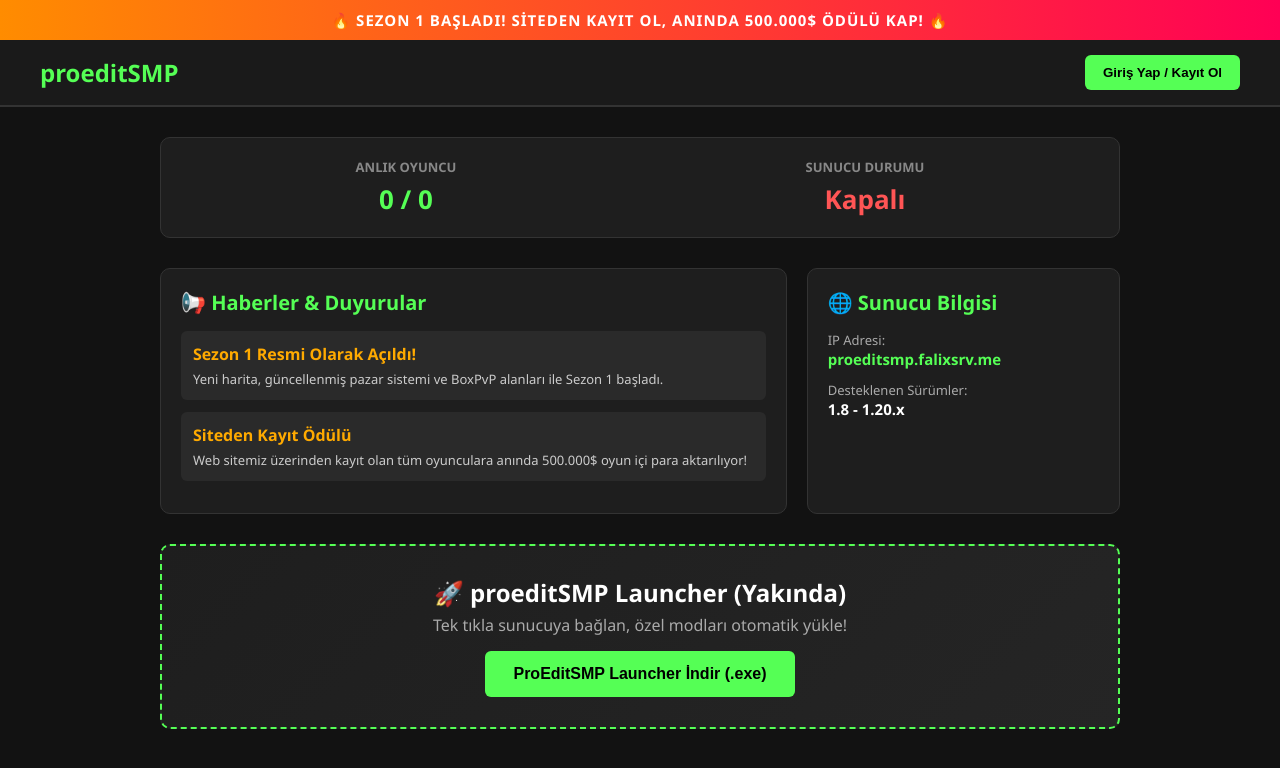
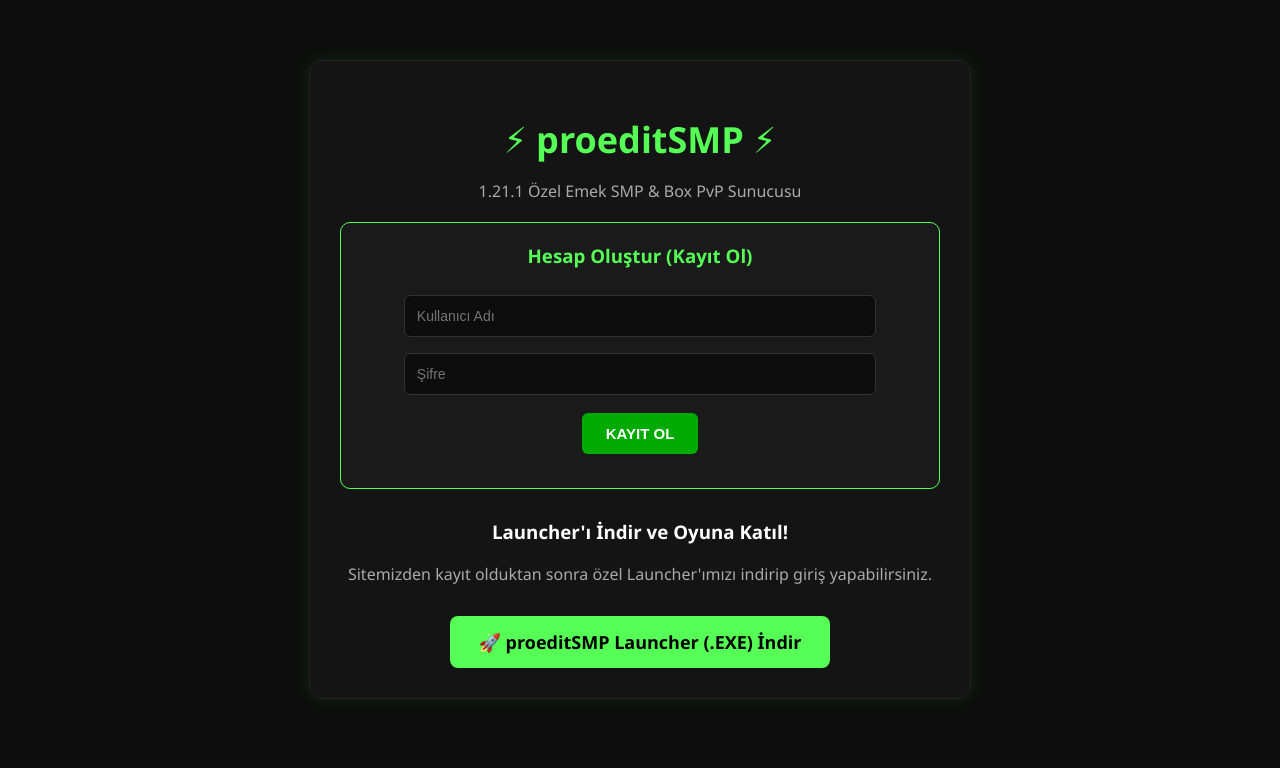
Before and after one commit to proeditsunucu-bit/proedit-web, a website: page public/index.html in a window 1280 px wide. Drawn offline with Linux system fonts and the light colour scheme; no server answers.

Commit message:
Update index.html

```diff
--- a/public/index.html
+++ b/public/index.html
@@ -3,223 +3,150 @@
 <head>
     <meta charset="UTF-8">
     <meta name="viewport" content="width=device-width, initial-scale=1.0">
-    <meta name="google-site-verification" content="1h9eiepfq48OQsLdrifO31VEKFw-bcnN7NAYSwrIT8Y" />
-    <title>proeditSMP - Resmi Minecraft Web Portalı</title>
-
+    <title>proeditSMP - Resmi Web Sitesi</title>
     <style>
-        * { box-sizing: border-box; margin: 0; padding: 0; }
-        body { background: #121212; color: #fff; font-family: 'Segoe UI', Tahoma, Geneva, Verdana, sans-serif; }
-
-        .season-bar {
-            background: linear-gradient(90deg, #ff8c00, #ff0055);
+        body {
+            background-color: #0d0d0d;
+            color: #ffffff;
+            font-family: 'Segoe UI', Tahoma, Geneva, Verdana, sans-serif;
             text-align: center;
-            padding: 10px;
+            margin: 0;
+            padding: 20px;
+        }
+        .container {
+            max-width: 600px;
+            margin: 40px auto;
+            background: #141414;
+            padding: 30px;
+            border-radius: 12px;
+            border: 1px solid #222;
+            box-shadow: 0 0 20px rgba(85, 255, 85, 0.1);
+        }
+        h1 {
+            color: #55ff55;
+            font-size: 36px;
+            margin-bottom: 10px;
+        }
+        p {
+            color: #aaa;
+            font-size: 16px;
+        }
+        .card {
+            background: #1a1a1a;
+            border: 1px solid #55ff55;
+            padding: 20px;
+            border-radius: 10px;
+            margin: 20px 0;
+        }
+        input {
+            width: 80%;
+            padding: 12px;
+            margin: 8px 0;
+            border-radius: 6px;
+            border: 1px solid #333;
+            background: #0d0d0d;
+            color: white;
+            font-size: 14px;
+        }
+        button {
+            background: #00aa00;
+            color: white;
+            border: none;
+            padding: 12px 24px;
             font-weight: bold;
             font-size: 15px;
-            letter-spacing: 1px;
+            cursor: pointer;
+            border-radius: 6px;
+            margin-top: 10px;
+            transition: 0.2s;
         }
-
-        nav {
-            display: flex;
-            justify-content: space-between;
-            align-items: center;
-            padding: 15px 40px;
-            background: #1a1a1a;
-            border-bottom: 2px solid #333;
+        button:hover {
+            background: #008800;
         }
-        .logo { font-size: 24px; font-weight: bold; color: #55ff55; }
-        .user-panel { display: flex; align-items: center; gap: 15px; }
-
-        .auth-btn {
-            background: #55ff55; color: #000; border: none; padding: 10px 18px;
-            font-weight: bold; border-radius: 6px; cursor: pointer; transition: 0.2s;
+        .download-btn {
+            display: inline-block;
+            background: #55ff55;
+            color: #000;
+            padding: 14px 28px;
+            text-decoration: none;
+            font-weight: bold;
+            border-radius: 8px;
+            font-size: 18px;
+            margin-top: 15px;
         }
-        .auth-btn:hover { background: #44cc44; }
-
-        .user-profile { display: none; align-items: center; gap: 10px; }
-        .user-profile img { width: 36px; height: 36px; border-radius: 6px; border: 2px solid #55ff55; }
-
-        .container { max-width: 1000px; margin: 30px auto; padding: 0 20px; }
-
-        .stats-card {
-            background: #1e1e1e; padding: 20px; border-radius: 10px;
-            display: flex; justify-content: space-around; text-align: center;
-            border: 1px solid #333; margin-bottom: 30px;
+        .download-btn:hover {
+            background: #44cc44;
         }
-        .stat-box h3 { color: #888; font-size: 13px; text-transform: uppercase; }
-        .stat-box p { font-size: 26px; font-weight: bold; color: #55ff55; margin-top: 5px; }
-
-        .content-grid { display: grid; grid-template-columns: 2fr 1fr; gap: 20px; }
-
-        .card { background: #1e1e1e; padding: 20px; border-radius: 10px; border: 1px solid #333; }
-        .card h2 { color: #55ff55; margin-bottom: 15px; font-size: 20px; }
-
-        .news-item { background: #2a2a2a; padding: 12px; border-radius: 6px; margin-bottom: 12px; }
-        .news-item h4 { color: #ffaa00; margin-bottom: 5px; }
-        .news-item p { font-size: 13px; color: #ccc; line-height: 1.4; }
-
-        .launcher-card {
-            margin-top: 30px; background: linear-gradient(135deg, #1e1e1e, #252525);
-            padding: 30px; text-align: center; border-radius: 10px; border: 2px dashed #55ff55;
-        }
-        .launcher-btn {
-            background: #55ff55; color: #000; border: none; padding: 14px 28px;
-            font-size: 16px; font-weight: bold; border-radius: 6px; margin-top: 15px; cursor: pointer;
-        }
-
-        .modal {
-            display: none; position: fixed; top: 0; left: 0; width: 100%; height: 100%;
-            background: rgba(0,0,0,0.85); justify-content: center; align-items: center; z-index: 999;
-        }
-        .modal-content {
-            background: #1e1e1e; padding: 30px; border-radius: 10px; width: 320px; text-align: center;
-            border: 1px solid #333;
-        }
-        .modal-content input {
-            width: 100%; padding: 10px; margin: 8px 0; background: #2a2a2a; border: 1px solid #333;
-            color: #fff; border-radius: 5px; outline: none;
-        }
-        .modal-content input:focus { border-color: #55ff55; }
     </style>
 </head>
 <body>
 
-<div class="season-bar">🔥 SEZON 1 BAŞLADI! SİTEDEN KAYIT OL, ANINDA 500.000$ ÖDÜLÜ KAP! 🔥</div>
+    <div class="container">
+        <h1>⚡ proeditSMP ⚡</h1>
+        <p>1.21.1 Özel Emek SMP & Box PvP Sunucusu</p>
 
-<nav>
-    <div class="logo">proeditSMP</div>
-    <div class="user-panel">
-        <button class="auth-btn" id="open-auth" onclick="toggleModal(true)">Giriş Yap / Kayıt Ol</button>
-        <div class="user-profile" id="user-profile">
-            <img id="player-head" src="" alt="Kafa">
-            <span id="player-name" style="font-weight: bold;"></span>
+        <!-- KAYIT OL ALANI -->
+        <div class="card">
+            <h3 style="color: #55ff55; margin-top: 0;">Hesap Oluştur (Kayıt Ol)</h3>
+            <input type="text" id="reg-username" placeholder="Kullanıcı Adı">
+            <br>
+            <input type="password" id="reg-password" placeholder="Şifre">
+            <br>
+            <button onclick="registerUser()">KAYIT OL</button>
+            <p id="reg-msg" style="margin-top: 10px; font-size: 14px;"></p>
         </div>
-    </div>
-</nav>
 
-<div class="container">
-    <div class="stats-card">
-        <div class="stat-box">
-            <h3>ANLIK OYUNCU</h3>
-            <p id="online-players">Yükleniyor...</p>
-        </div>
-        <div class="stat-box">
-            <h3>SUNUCU DURUMU</h3>
-            <p id="server-status" style="color: #55ff55;">Çevrimiçi</p>
+        <!-- LAUNCHER İNDİRME ALANI -->
+        <div style="margin-top: 30px;">
+            <h3>Launcher'ı İndir ve Oyuna Katıl!</h3>
+            <p>Sitemizden kayıt olduktan sonra özel Launcher'ımızı indirip giriş yapabilirsiniz.</p>
+            <a href="/launcher.exe" class="download-btn" download>🚀 proeditSMP Launcher (.EXE) İndir</a>
         </div>
     </div>
 
-    <div class="content-grid">
-        <div class="card">
-            <h2>📢 Haberler & Duyurular</h2>
-            <div class="news-item">
-                <h4>Sezon 1 Resmi Olarak Açıldı!</h4>
-                <p>Yeni harita, güncellenmiş pazar sistemi ve BoxPvP alanları ile Sezon 1 başladı.</p>
-            </div>
-            <div class="news-item">
-                <h4>Siteden Kayıt Ödülü</h4>
-                <p>Web sitemiz üzerinden kayıt olan tüm oyunculara anında 500.000$ oyun içi para aktarılıyor!</p>
-            </div>
-        </div>
+    <!-- SUPABASE ENTEGRASYONU -->
+    <script>
+        const SUPABASE_URL = "https://mqiahijkvpmshexpzwcyl.supabase.co";
+        const SUPABASE_KEY = "sb_publishable_FJ6mV_6Vwdi8vk-5cmdZKA_lX-yERsN";
 
-        <div class="card">
-            <h2>🌐 Sunucu Bilgisi</h2>
-            <p style="font-size: 13px; color: #aaa;">IP Adresi:</p>
-            <p style="font-size: 15px; font-weight: bold; color: #55ff55; margin-bottom: 12px;">proeditsmp.falixsrv.me</p>
-            <p style="font-size: 13px; color: #aaa;">Desteklenen Sürümler:</p>
-            <p style="font-size: 15px; font-weight: bold;">1.8 - 1.20.x</p>
-        </div>
-    </div>
+        async function registerUser() {
+            const username = document.getElementById("reg-username").value.trim();
+            const password = document.getElementById("reg-password").value.trim();
+            const msg = document.getElementById("reg-msg");
 
-    <div class="launcher-card">
-        <h2>🚀 proeditSMP Launcher (Yakında)</h2>
-        <p style="color: #aaa; margin-top: 5px;">Tek tıkla sunucuya bağlan, özel modları otomatik yükle!</p>
-        <button class="launcher-btn" onclick="alert('proeditSMP Launcher yapım aşamasındadır!')">ProEditSMP Launcher İndir (.exe)</button>
-    </div>
-</div>
+            if (!username || !password) {
+                msg.style.color = "#ff5555";
+                msg.innerText = "Lütfen kullanıcı adı ve şifre girin!";
+                return;
+            }
 
-<div class="modal" id="auth-modal">
-    <div class="modal-content">
-        <h3 id="modal-title" style="margin-bottom: 15px; color: #55ff55;">Giriş Yap / Kayıt Ol</h3>
-        <input type="text" id="username" placeholder="Minecraft Kullanıcı Adı">
-        <input type="password" id="password" placeholder="Şifre">
-        <button class="auth-btn" style="width: 100%; margin-top: 10px;" onclick="handleAuth('register')">Kayıt Ol & 500k Al</button>
-        <button class="auth-btn" style="width: 100%; margin-top: 5px; background: #333; color: #fff;" onclick="handleAuth('login')">Giriş Yap</button>
-        <button onclick="toggleModal(false)" style="background: none; border: none; color: #888; margin-top: 12px; cursor: pointer;">Kapat</button>
-        <div id="modal-msg" style="margin-top: 10px; font-size: 12px;"></div>
-    </div>
-</div>
+            msg.style.color = "#ffaa00";
+            msg.innerText = "Kayıt yapılıyor...";
 
-<script>
-    function toggleModal(show) {
-        document.getElementById('auth-modal').style.display = show ? 'flex' : 'none';
-    }
+            try {
+                const response = await fetch(`${SUPABASE_URL}/rest/v1/users`, {
+                    method: "POST",
+                    headers: {
+                        "apikey": SUPABASE_KEY,
+                        "Authorization": `Bearer ${SUPABASE_KEY}`,
+                        "Content-Type": "application/json",
+                        "Prefer": "return=minimal"
+                    },
+                    body: JSON.stringify({ username: username, password: password })
+                });
 
-    async function handleAuth(type) {
-        const username = document.getElementById('username').value;
-        const password = document.getElementById('password').value;
-        const msg = document.getElementById('modal-msg');
-
-        if(!username || !password) {
-            msg.style.color = '#ff5555';
-            msg.innerText = 'Lütfen tüm alanları doldurun!';
-            return;
+                if (response.ok) {
+                    msg.style.color = "#55ff55";
+                    msg.innerText = "✅ Kayıt başarılı! Şimdi Launcher'ı indirip giriş yapabilirsiniz.";
+                } else {
+                    msg.style.color = "#ff5555";
+                    msg.innerText = "❌ Bu kullanıcı adı zaten alınmış!";
+                }
+            } catch (err) {
+                msg.style.color = "#ff5555";
+                msg.innerText = "Bağlantı hatası oluştu.";
+            }
         }
-
-        const res = await fetch(`/api/${type}`, {
-            method: 'POST',
-            headers: {'Content-Type': 'application/json'},
-            body: JSON.stringify({ username, password })
-        });
-        const data = await res.json();
-
-        if(res.ok) {
-            msg.style.color = '#55ff55';
-            msg.innerText = data.message;
-            setTimeout(() => {
-                toggleModal(false);
-                setUserProfile(data.username || username);
-            }, 1000);
-        } else {
-            msg.style.color = '#ff5555';
-            msg.innerText = data.message;
-        }
-    }
-
-    function setUserProfile(name) {
-        document.getElementById('open-auth').style.display = 'none';
-        document.getElementById('user-profile').style.display = 'flex';
-        document.getElementById('player-name').innerText = name;
-        document.getElementById('player-head').src = `https://visage.surgeplay.com/head/64/${name}`;
-    }
-
-    async function fetchServerStats() {
-        const statusEl = document.getElementById('server-status');
-        const playersEl = document.getElementById('online-players');
-
-        try {
-            const res = await fetch('https://api.mcsrvstat.us/2/eu9-free.falixserver.net:24982');
-            const data = await res.json();
-
-            if (data.online) {
-                statusEl.innerText = 'Çevrimiçi';
-                statusEl.style.color = '#55ff55';
-                playersEl.innerText = `${data.players.online} / ${data.players.max}`;
-            } else {
-                statusEl.innerText = 'Kapalı';
-                statusEl.style.color = '#ff5555';
-                playersEl.innerText = '0 / 0';
-            }
-        } catch (e) {
-            statusEl.innerText = 'Kapalı';
-            statusEl.style.color = '#ff5555';
-            playersEl.innerText = '0 / 0';
-        }
-    }
-
-    fetchServerStats();
-    setInterval(fetchServerStats, 30000);
-</script>
-
+    </script>
 </body>
 </html>
```
